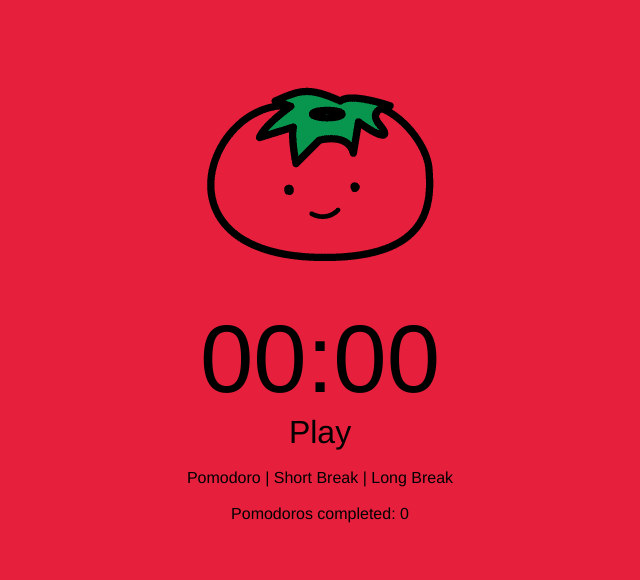
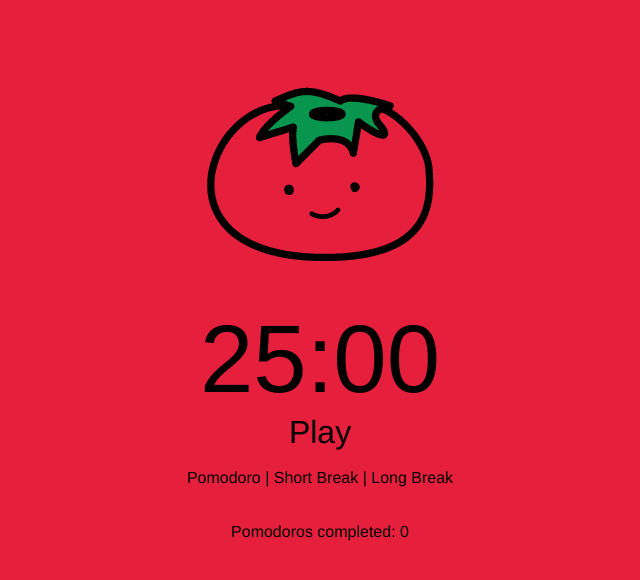
Before and after one commit to javjimb/tomatino, a Vue app: page / in a window 1280 px wide. Shown: the top 580 px of the page, without its empty margins (320-960 px from the left). Built offline with nearby package versions, Linux system fonts and the light colour scheme.

Commit message:
Create a vuex store for settings

```diff
--- a/package.json
+++ b/package.json
@@ -13,8 +13,9 @@
   },
   "main": "background.js",
   "dependencies": {
-    "core-js": "^3.6.5",
-    "vue": "^2.6.11"
+    "core-js": "^3.7.0",
+    "vue": "^2.6.11",
+    "vuex": "^3.5.1"
   },
   "devDependencies": {
     "@vue/cli-plugin-babel": "~4.5.0",
--- a/src/App.vue
+++ b/src/App.vue
@@ -3,7 +3,10 @@
 
     <tomato timer-mode="huhu" ></tomato>
 
-    <div class="clock">{{minutes}}:{{seconds}}</div>
+    <div v-if="isTimerRunning" class="clock">{{minutes}}:{{seconds}}</div>
+    <div v-if="!isTimerRunning" class="clock">
+      {{ sessionLength / 60 }}:00
+    </div>
 
     <div class="controls">
       <div v-if="!isTimerRunning" @click="startTimer">Play</div>
@@ -11,7 +14,13 @@
     </div>
 
     <br />
-    Pomodoro | Short Break | Long Break
+    <div v-if="!isTimerRunning">
+      <a @click="setSessionLength(settings.pomodoroLength)">Pomodoro</a>
+      |
+      <a @click="setSessionLength(settings.shortBreakLength)">Short Break</a>
+      |
+      <a @click="setSessionLength(settings.longBreakLength)">Long Break</a>
+    </div>
     <br />
     <br />
 
@@ -20,7 +29,8 @@
 </template>
 
 <script>
-import Tomato from "@/components/Tomato";
+import Tomato from "@/components/Tomato"
+import { mapState } from 'vuex'
 
 export default {
   name: 'App',
@@ -28,13 +38,19 @@ export default {
     Tomato
   },
   data: () => ({
-    sessionLength: 25 * 60,
+    sessionLength: 0,
     elapsedSeconds: 0,
     remainingSeconds: 0,
     isTimerRunning: false,
     timer: null
   }),
+  created() {
+    this.sessionLength = this.settings.pomodoroLength
+  },
   methods: {
+    setSessionLength(length) {
+      this.sessionLength = length
+    },
     startTimer() {
       this.remainingSeconds = this.sessionLength
       this.timer = setInterval(() => this.timerTick(), 1000)
@@ -79,7 +95,8 @@ export default {
     seconds: function() {
       const seconds = Math.floor((this.remainingSeconds % 3600) % 60);
       return this.padTime(seconds);
-    }
+    },
+    ...mapState({ settings: state => state.settings })
   }
 }
 </script>
--- a/src/main.js
+++ b/src/main.js
@@ -1,8 +1,10 @@
 import Vue from 'vue'
 import App from './App.vue'
+import store from './store/'
 
 Vue.config.productionTip = false
 
 new Vue({
+  store,
   render: h => h(App),
 }).$mount('#app')
--- /dev/null
+++ b/src/store/index.js
@@ -0,0 +1,11 @@
+import Vuex from 'vuex';
+import Vue from 'vue';
+import settings from "@/store/modules/settings";
+
+Vue.use(Vuex);
+
+export default new Vuex.Store({
+  modules: {
+    settings
+  }
+});
--- /dev/null
+++ b/src/store/modules/settings.js
@@ -0,0 +1,21 @@
+//import VehicleService from '@/services/VehicleService';
+
+const state = {
+  pomodoroLength: 25 * 60,
+  shortBreakLength: 5 * 60,
+  longBreakLength: 15 * 60
+}
+
+const getters = {}
+
+const actions = {}
+
+const mutations = {}
+
+export default {
+  namespaced: true,
+  state,
+  getters,
+  actions,
+  mutations
+}
```
Also changed, not shown: 2 other files (tests, documents, lock files or other folders).
